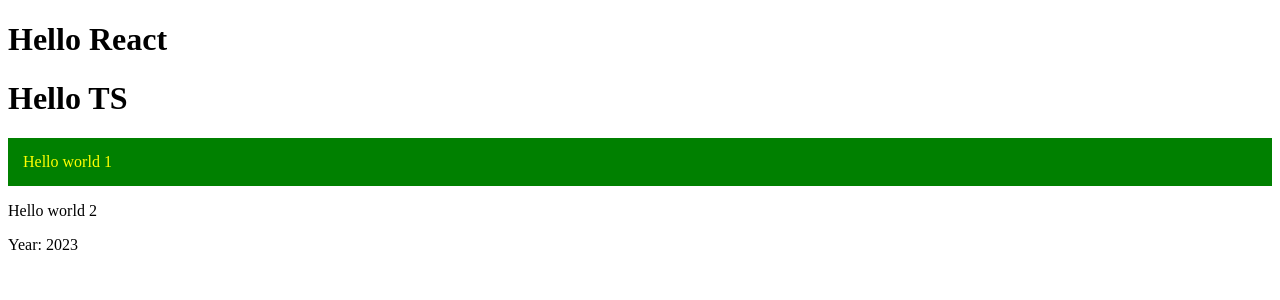
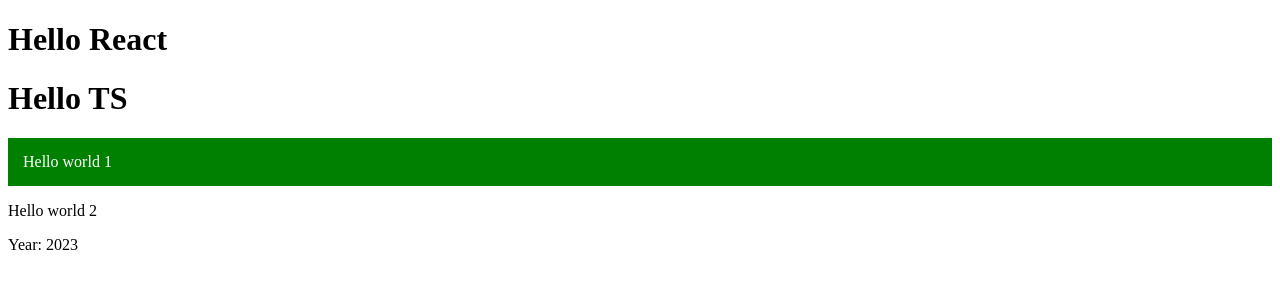
Before and after one commit to Stail6/React-lesson, a React (Create React App) app: page / in a window 1280 px wide. Shown: the top 300 px of the page. Built offline with nearby package versions, Linux system fonts and the light colour scheme.

Commit message:
додали новий файл з css

```diff
--- /dev/null
+++ b/src/Content.css
@@ -0,0 +1,5 @@
+.content {
+    color: white;
+    background-color: green;
+    padding: 15px;
+}
--- a/src/Content.tsx
+++ b/src/Content.tsx
@@ -1,3 +1,5 @@
+import './Content.css'
+
 type Props = {
     text1: string
     text2: string
@@ -8,15 +10,7 @@
     let data = true
     return (
         <>
-            <p
-                style={{
-                    color: data ? 'yellow' : 'white',
-                    backgroundColor: 'green',
-                    padding: '15px',
-                }}
-            >
-                {props.text1}
-            </p>
+            <p className="content">{props.text1}</p>
             <p>{props.text2}</p>
             <div>Year: {props.year}</div>
         </>
```
